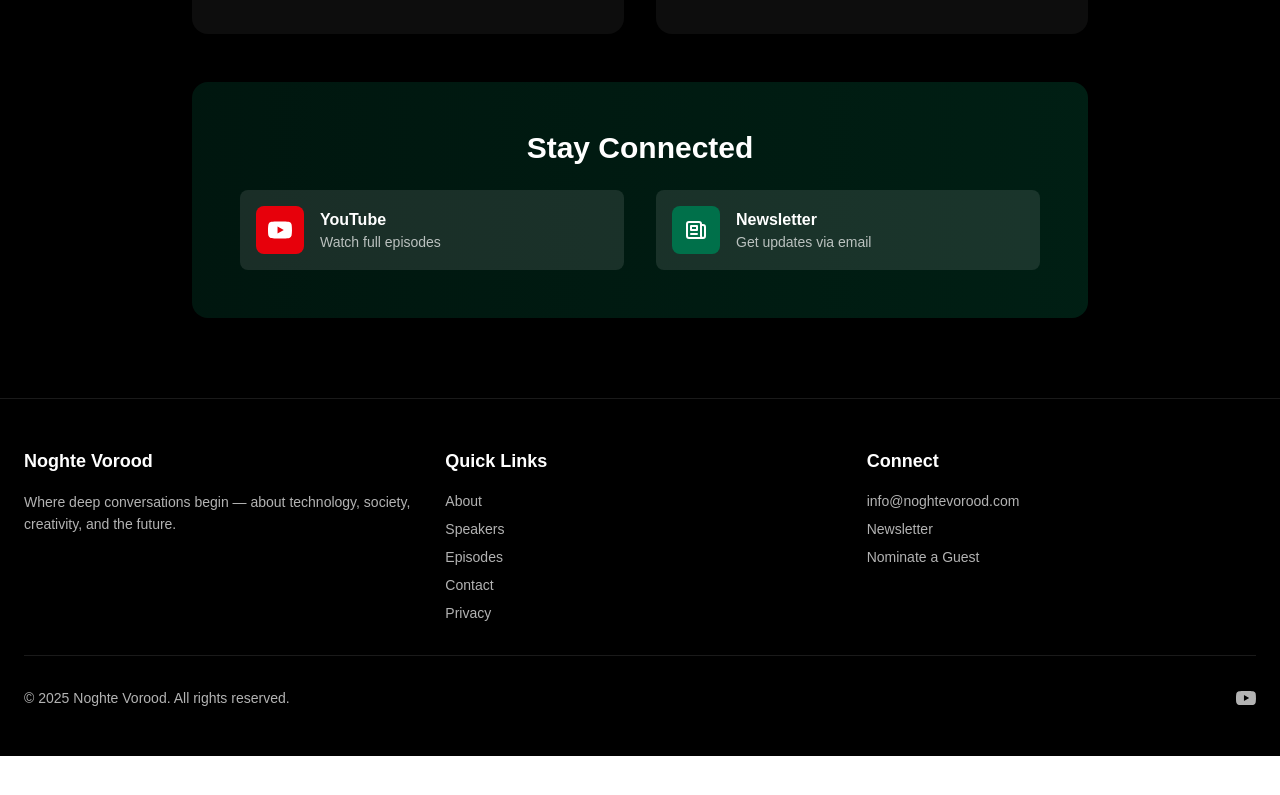
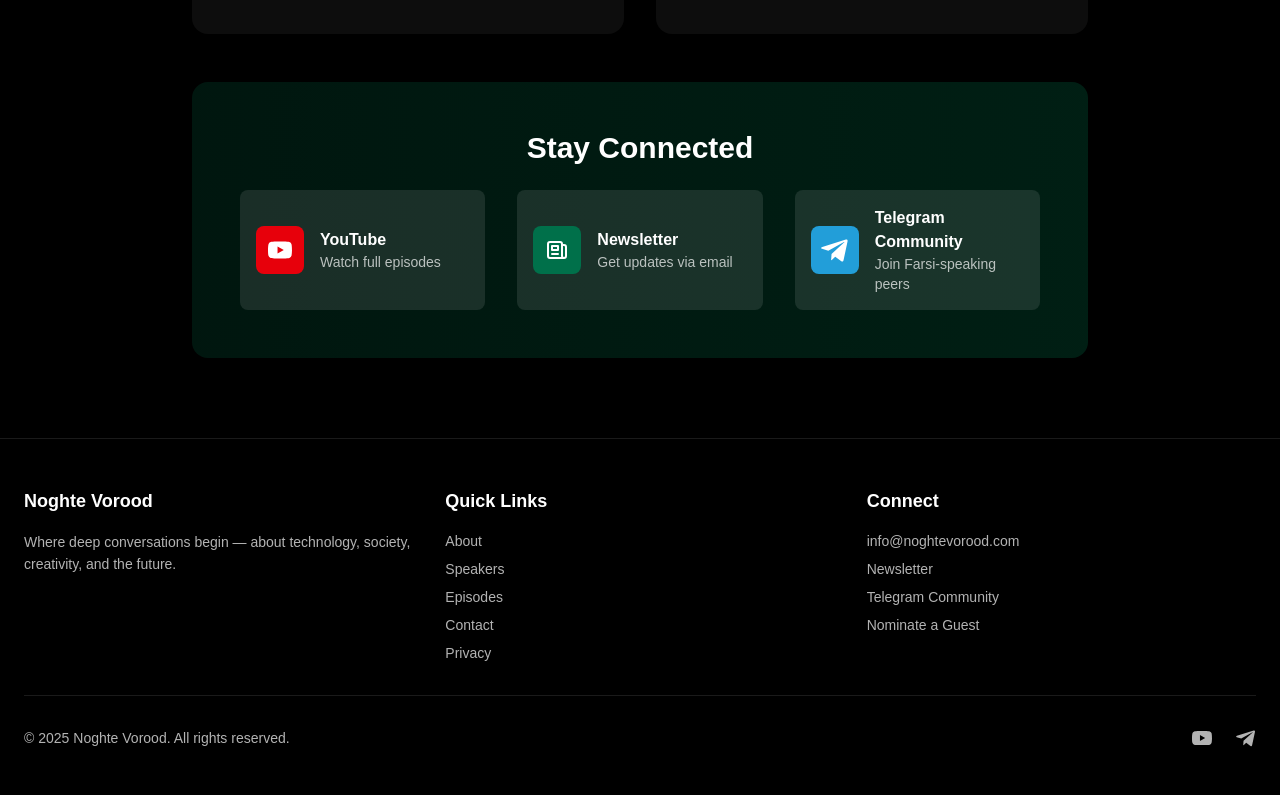
Before and after one commit to ehsangazar/noghtevorood, a Next.js app: page /contact in a window 1280 px wide. Shown: the part 655-1450 px from the top of the page. Before the commit the page ends 1411 px from the top, so only its background shows below. Built offline with nearby package versions, Linux system fonts and the light colour scheme.

Commit message:
Add Telegram Community link to Footer and Contact page, update Hero component images with grayscale effect

```diff
--- a/app/components/Footer.tsx
+++ b/app/components/Footer.tsx
@@ -46,6 +46,9 @@ const Footer = () => {
               <a href="https://noghtevorood.substack.com/" target="_blank" rel="noopener noreferrer" className="text-white/70 hover:text-[#00704A] text-sm transition-colors">
                 Newsletter
               </a>
+              <a href="https://t.me/noghtevoroodpodcast" target="_blank" rel="noopener noreferrer" className="text-white/70 hover:text-[#00704A] text-sm transition-colors">
+                Telegram Community
+              </a>
               <a href="https://docs.google.com/forms/d/e/1FAIpQLSdffVEg5ced7XDQCdxlVoxWqlvMGoO_9d0l8Uh9IOmaVw9VOw/viewform" target="_blank" rel="noopener noreferrer" className="text-white/70 hover:text-[#00704A] text-sm transition-colors">
                 Nominate a Guest
               </a>
@@ -65,6 +68,11 @@ const Footer = () => {
                   <path d="M23.498 6.186a3.016 3.016 0 0 0-2.122-2.136C19.505 3.545 12 3.545 12 3.545s-7.505 0-9.377.505A3.017 3.017 0 0 0 .502 6.186C0 8.07 0 12 0 12s0 3.93.502 5.814a3.016 3.016 0 0 0 2.122 2.136c1.871.505 9.376.505 9.376.505s7.505 0 9.377-.505a3.015 3.015 0 0 0 2.122-2.136C24 15.93 24 12 24 12s0-3.93-.502-5.814zM9.545 15.568V8.432L15.818 12l-6.273 3.568z"/>
                 </svg>
               </a>
+              <a href="https://t.me/noghtevoroodpodcast" target="_blank" rel="noopener noreferrer" className="text-white/70 hover:text-white transition-colors" aria-label="Telegram">
+                <svg className="w-5 h-5" viewBox="0 0 24 24" fill="currentColor" aria-hidden="true">
+                  <path d="M9.035 15.448l-.375 5.297c.536 0 .769-.229 1.046-.504l2.512-2.42 5.205 3.81c.954.526 1.63.25 1.891-.884l3.428-16.05.001-.002c.304-1.417-.512-1.97-1.443-1.622L1.12 9.37C-.264 9.904-.243 10.675.883 11l5.385 1.585L19.26 5.26c.598-.366 1.143-.163.695.203"/>
+                </svg>
+              </a>
             </div>
           </div>
         </div>
--- a/app/components/Hero.tsx
+++ b/app/components/Hero.tsx
@@ -101,7 +101,7 @@ const Hero = () => {
                         alt="Ehsan Gazar"
                         width={80}
                         height={80}
-                        className="rounded-full object-cover ring-2 ring-[#00704A]/50 group-hover:ring-[#00704A] transition-all"
+                        className="rounded-full object-cover ring-2 ring-[#00704A]/50 group-hover:ring-[#00704A] transition-all grayscale"
                       />
                     </div>
                     <div className="flex-1">
@@ -144,7 +144,7 @@ const Hero = () => {
                         alt="Ali Parvizi"
                         width={80}
                         height={80}
-                        className="rounded-full object-cover ring-2 ring-[#00704A]/50 group-hover:ring-[#00704A] transition-all"
+                        className="rounded-full object-cover ring-2 ring-[#00704A]/50 group-hover:ring-[#00704A] transition-all grayscale"
                       />
                     </div>
                     <div className="flex-1">
--- a/app/contact/page.tsx
+++ b/app/contact/page.tsx
@@ -76,7 +76,7 @@ const ContactPage = () => {
                 Stay Connected
               </h3>
 
-              <div className="grid grid-cols-1 md:grid-cols-2 gap-8">
+              <div className="grid grid-cols-1 md:grid-cols-3 gap-8">
                 {/* YouTube */}
                 <a
                   href="https://www.youtube.com/@noghte_vorood"
@@ -112,6 +112,24 @@ const ContactPage = () => {
                     <p className="text-white/70 text-sm">Get updates via email</p>
                   </div>
                 </a>
+
+                {/* Telegram */}
+                <a
+                  href="https://t.me/noghtevoroodpodcast"
+                  target="_blank"
+                  rel="noopener noreferrer"
+                  className="flex items-center gap-4 bg-white/10 hover:bg-white/20 p-4 rounded-lg transition-all"
+                >
+                  <div className="w-12 h-12 bg-[#229ED9] rounded-lg flex items-center justify-center flex-shrink-0">
+                    <svg className="w-7 h-7 text-white" viewBox="0 0 24 24" fill="currentColor" aria-hidden="true">
+                      <path d="M9.035 15.448l-.375 5.297c.536 0 .769-.229 1.046-.504l2.512-2.42 5.205 3.81c.954.526 1.63.25 1.891-.884l3.428-16.05.001-.002c.304-1.417-.512-1.97-1.443-1.622L1.12 9.37C-.264 9.904-.243 10.675.883 11l5.385 1.585L19.26 5.26c.598-.366 1.143-.163.695.203"/>
+                    </svg>
+                  </div>
+                  <div>
+                    <h4 className="text-white font-semibold">Telegram Community</h4>
+                    <p className="text-white/70 text-sm">Join Farsi-speaking peers</p>
+                  </div>
+                </a>
               </div>
             </div>
           </div>
```
